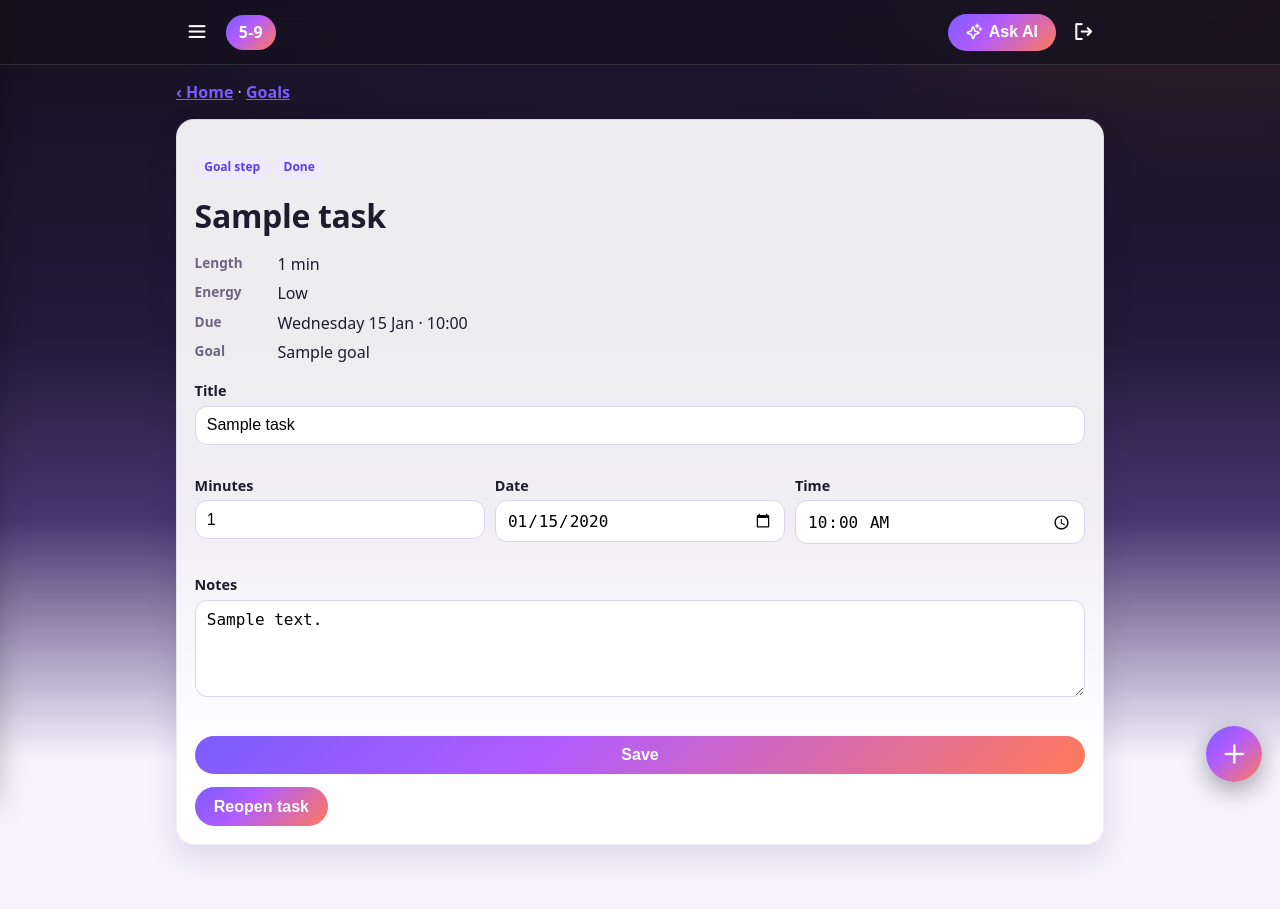
After one commit to connormcharg/apprenticehack, a Django app: page /tasks/1/ in a window 1280 px wide. The commit adds this page. Run offline with Django 5.2, Linux system fonts and the light colour scheme; a user stored in the database is signed in; tables that the repository leaves empty hold one stand-in row (values such as "Sample post").

Commit message:
Task/event detail pages with notes, no-store HTML, chip links

```diff
--- a/apprenticehack/settings.py
+++ b/apprenticehack/settings.py
@@ -60,6 +60,7 @@ MIDDLEWARE = [
     'django.contrib.auth.middleware.AuthenticationMiddleware',
     'django.contrib.messages.middleware.MessageMiddleware',
     'django.middleware.clickjacking.XFrameOptionsMiddleware',
+    'fivenine.middleware.NoStoreHtmlMiddleware',
 ]
 
 ROOT_URLCONF = 'apprenticehack.urls'
--- /dev/null
+++ b/fivenine/middleware.py
@@ -0,0 +1,12 @@
+"""Demo-friendly: never let browsers cache HTML pages (stale screens mid-demo)."""
+
+
+class NoStoreHtmlMiddleware:
+    def __init__(self, get_response):
+        self.get_response = get_response
+
+    def __call__(self, request):
+        response = self.get_response(request)
+        if response.get('Content-Type', '').startswith('text/html'):
+            response['Cache-Control'] = 'no-store, max-age=0'
+        return response
--- a/fivenine/models.py
+++ b/fivenine/models.py
@@ -82,6 +82,7 @@ class Task(models.Model):
     energy_cost = models.PositiveSmallIntegerField(default=2, choices=[(1, 'Low'), (2, 'Medium'), (3, 'High')])
     due_date = models.DateField(null=True, blank=True)
     start_time = models.TimeField(null=True, blank=True, help_text='Optional start time, e.g. 18:30')
+    notes = models.TextField(blank=True, help_text='Details, links, anything you need')
     done = models.BooleanField(default=False)
     created_at = models.DateTimeField(auto_now_add=True)
 
--- a/fivenine/static/fivenine/style.css
+++ b/fivenine/static/fivenine/style.css
@@ -104,6 +104,15 @@ button:hover, input[type=submit]:hover { filter: brightness(1.05); }
 .day-item time { min-width: 40px; font-size: .76rem; font-weight: 700; color: var(--muted); }
 .day-item strong { overflow: hidden; text-overflow: ellipsis; white-space: nowrap; }
 .day-item small { margin-left: auto; color: var(--muted); white-space: nowrap; font-size: .76rem; }
+/* Detail pages (Google-calendar-style event view) */
+.detail-title { margin: .2rem 0 1rem; letter-spacing: -0.01em; }
+.facts { display: flex; flex-direction: column; gap: .45rem; margin: 0 0 1rem; }
+.facts > div { display: flex; gap: .8rem; }
+.facts dt { min-width: 70px; font-weight: 700; color: var(--muted); font-size: .85rem; }
+.facts dd { margin: 0; }
+.detail-form textarea { min-height: 90px; resize: vertical; }
+.form-row { display: flex; gap: .6rem; }
+.form-row span { flex: 1; }
 /* Chat */
 .chat-log { display: flex; flex-direction: column; gap: .5rem; max-height: 320px; overflow-y: auto; margin-bottom: .8rem; }
 .chat-log.mini { max-height: 260px; }
--- a/fivenine/templates/fivenine/calendar.html
+++ b/fivenine/templates/fivenine/calendar.html
@@ -9,8 +9,8 @@
     {% for d in week %}
     <div class="cal-day {% if not d.day %}empty{% endif %} {% if d.is_today %}today{% endif %}">
       {% if d.day %}<strong class="cal-num">{{ d.day }}</strong>
-      {% for t in d.tasks %}<a class="cal-task" href="{% url 'goal_list' %}" title="{{ t.title }} · {{ t.minutes }}m">{{ t.title }}</a>{% endfor %}
-      {% for e in d.events %}<a class="cal-event" href="{% url 'event_list' %}" title="{{ e.title }}">{{ e.title }}</a>{% endfor %}
+      {% for t in d.tasks %}<a class="cal-task" href="{% url 'task_detail' t.pk %}" title="{{ t.title }} · {{ t.minutes }}m">{{ t.title }}</a>{% endfor %}
+      {% for e in d.events %}<a class="cal-event" href="{% url 'event_detail' e.pk %}" title="{{ e.title }}">{{ e.title }}</a>{% endfor %}
       {% endif %}
     </div>
     {% endfor %}
--- a/fivenine/templates/fivenine/dashboard.html
+++ b/fivenine/templates/fivenine/dashboard.html
@@ -45,11 +45,11 @@
   <div class="day-items">
     {% for s in slots %}
     {% if s.toggle %}
-    <a class="day-item {{ s.css }}" href="{% url 'task_toggle' s.toggle %}?next=/home/" title="Mark done">
+    <a class="day-item {{ s.css }}" href="{% url 'task_detail' s.toggle %}">
       <time>{{ s.time }}</time><strong>{{ s.title }}</strong><small>{{ s.meta }}</small><span class="slot-right">{{ s.right }}</span>
     </a>
     {% else %}
-    <a class="day-item {{ s.css }}" href="{% url 'event_list' %}">
+    <a class="day-item {{ s.css }}" href="{% url 'event_detail' s.event_id %}">
       <time>{{ s.time }}</time><strong>{{ s.title }}</strong><small>{{ s.meta }}</small><span class="slot-right">{{ s.right }}</span>
     </a>
     {% endif %}
--- /dev/null
+++ b/fivenine/templates/fivenine/task_detail.html
@@ -0,0 +1,32 @@
+{% extends 'fivenine/base.html' %}
+{% block content %}
+<p class="page-sub"><a href="{% url 'dashboard' %}">‹ Home</a> · <a href="{% url 'goal_list' %}">Goals</a></p>
+<div class="card detail">
+  <p><span class="badge">{{ task.get_kind_display }}</span> {% if task.done %}<span class="badge">Done</span>{% endif %}</p>
+  <h1 class="detail-title">{{ task.title }}</h1>
+  <dl class="facts">
+    <div><dt>Length</dt><dd>{{ task.minutes }} min</dd></div>
+    <div><dt>Energy</dt><dd>{{ task.get_energy_cost_display }}</dd></div>
+    {% if task.due_date %}<div><dt>Due</dt><dd>{{ task.due_date|date:'l j M' }}{% if task.start_time %} · {{ task.start_time|time:'H:i' }}{% endif %}</dd></div>{% endif %}
+    {% if task.goal %}<div><dt>Goal</dt><dd>{{ task.goal.title }}</dd></div>{% endif %}
+    {% if task.parent %}<div><dt>Part of</dt><dd><a href="{% url 'task_detail' task.parent.pk %}">{{ task.parent.title }}</a></dd></div>{% endif %}
+  </dl>
+  {% if task.subtasks.all %}
+  <h3>Sub-tasks</h3>
+  {% for s in task.subtasks.all %}
+  <p class="subtask"><strong>{% if s.done %}Done — {% endif %}{{ s.title }}</strong> <small>{{ s.minutes }}m</small> · <a href="{% url 'task_toggle' s.pk %}?next=/tasks/{{ task.pk }}/">{% if s.done %}Reopen{% else %}Done{% endif %}</a></p>
+  {% endfor %}
+  {% endif %}
+  <form method="post" class="detail-form">{% csrf_token %}
+    <p><label>Title</label><input type="text" name="title" value="{{ task.title }}"></p>
+    <p class="form-row">
+      <span><label>Minutes</label><input type="number" name="minutes" value="{{ task.minutes }}" min="5"></span>
+      <span><label>Date</label><input type="date" name="due_date" value="{{ task.due_date|date:'Y-m-d' }}"></span>
+      <span><label>Time</label><input type="time" name="start_time" value="{{ task.start_time|time:'H:i' }}"></span>
+    </p>
+    <p><label>Notes</label><textarea name="notes" rows="4" placeholder="Details, links, anything you need…">{{ task.notes }}</textarea></p>
+    <div class="cta-row"><input type="submit" value="Save"></div>
+  </form>
+  <form method="post">{% csrf_token %}<input type="hidden" name="toggle" value="1"><button type="submit">{% if task.done %}Reopen task{% else %}Mark done{% endif %}</button></form>
+</div>
+{% endblock %}
--- a/fivenine/urls.py
+++ b/fivenine/urls.py
@@ -14,10 +14,12 @@ urlpatterns = [
     path('goals/', views.goal_list, name='goal_list'),
     path('goals/<int:pk>/toggle/', views.goal_toggle, name='goal_toggle'),
     path('tasks/<int:pk>/toggle/', views.task_toggle, name='task_toggle'),
+    path('tasks/<int:pk>/', views.task_detail, name='task_detail'),
     path('plan/', views.evening_plan, name='evening_plan'),
     path('events/', views.event_list, name='event_list'),
     path('events/<int:pk>/join/', views.event_join, name='event_join'),
     path('events/<int:pk>/leave/', views.event_leave, name='event_leave'),
+    path('events/<int:pk>/', views.event_detail, name='event_detail'),
     path('calendar/', views.calendar_view, name='calendar'),
     path('calendar/feed-<uuid:token>.ics', views.ics_feed, name='ics_feed'),
     path('api/chat/', views.assistant_api, name='assistant_api'),
--- a/fivenine/views.py
+++ b/fivenine/views.py
@@ -115,7 +115,7 @@ def dashboard(request):
     day_events = list(CommunityEvent.objects.filter(date=selected))
     overdue = list(Task.objects.filter(user=user, done=False, due_date__lt=today).order_by('due_date'))
 
-    slots = [{'css': f'slot-e-{e.kind}', 'title': e.title, 'time': '',
+    slots = [{'css': f'slot-e-{e.kind}', 'title': e.title, 'time': '', 'event_id': e.pk,
               'meta': f'{e.get_kind_display()}' + (f' · {e.location}' if e.location else ''),
               'right': e.date.strftime('%a'), 'toggle': None} for e in day_events]
     slots += [{'css': f'slot-t-{t.kind}', 'title': t.title,
@@ -236,6 +236,39 @@ def task_toggle(request, pk):
     return redirect(request.GET.get('next', 'dashboard'))
 
 
+@login_required
+def task_detail(request, pk):
+    """Google-calendar-style detail page: facts + editable notes."""
+    task = get_object_or_404(Task, pk=pk, user=request.user)
+    if request.method == 'POST':
+        if 'toggle' in request.POST:
+            task.done = not task.done
+            task.save()
+            return redirect('task_detail', pk=pk)
+        task.title = request.POST.get('title', task.title).strip() or task.title
+        try:
+            task.minutes = max(5, int(request.POST.get('minutes', task.minutes)))
+        except (TypeError, ValueError):
+            pass
+        task.due_date = request.POST.get('due_date') or None
+        task.start_time = request.POST.get('start_time') or None
+        task.notes = request.POST.get('notes', '')
+        task.save()
+        messages.success(request, 'Saved.')
+        return redirect('task_detail', pk=pk)
+    return render(request, 'fivenine/task_detail.html', {'task': task})
+
+
+@login_required
+def event_detail(request, pk):
+    event = get_object_or_404(CommunityEvent, pk=pk)
+    joined = EventAttendee.objects.filter(event=event, user=request.user).exists()
+    return render(request, 'fivenine/event_detail.html', {
+        'event': event, 'joined': joined,
+        'members': event.attendees.select_related('user'),
+    })
+
+
 def build_plan(user, minutes_available, energy_level):
     """Energy-aware planner, personalised: task_style caps item count."""
     profile = get_profile(user)
@@ -302,13 +335,13 @@ def event_list(request):
 def event_join(request, pk):
     event = get_object_or_404(CommunityEvent, pk=pk)
     EventAttendee.objects.get_or_create(event=event, user=request.user)
-    return redirect('event_list')
+    return redirect(request.GET.get('next', 'event_list'))
 
 
 @login_required
 def event_leave(request, pk):
     EventAttendee.objects.filter(event_id=pk, user=request.user).delete()
-    return redirect('event_list')
+    return redirect(request.GET.get('next', 'event_list'))
 
 
 def recommend_events(user, limit=3):
```
Also changed, not shown: fivenine/templates/fivenine/event_detail.html (added, +20 -0 lines), fivenine/migrations/0005_task_notes.py (added).
